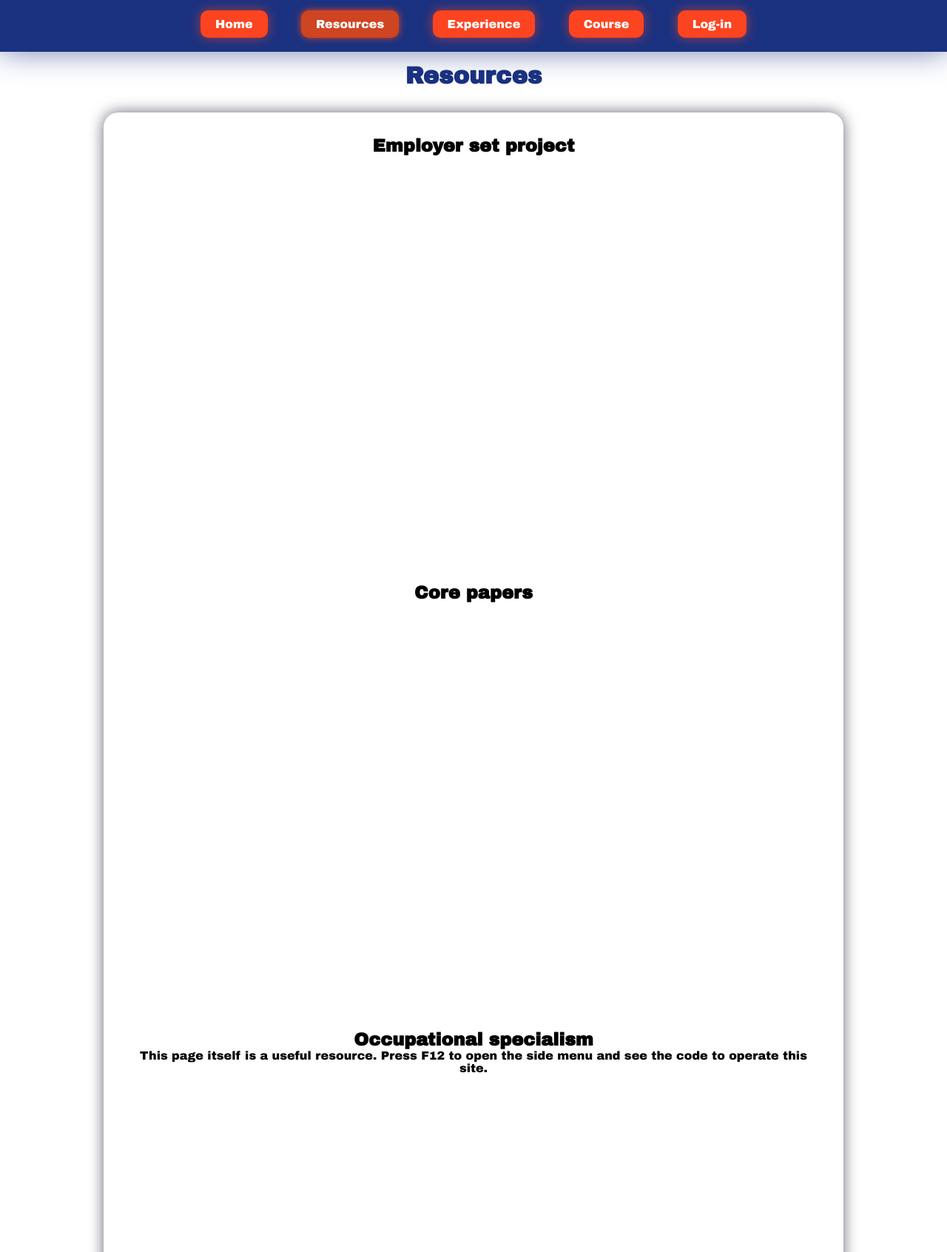
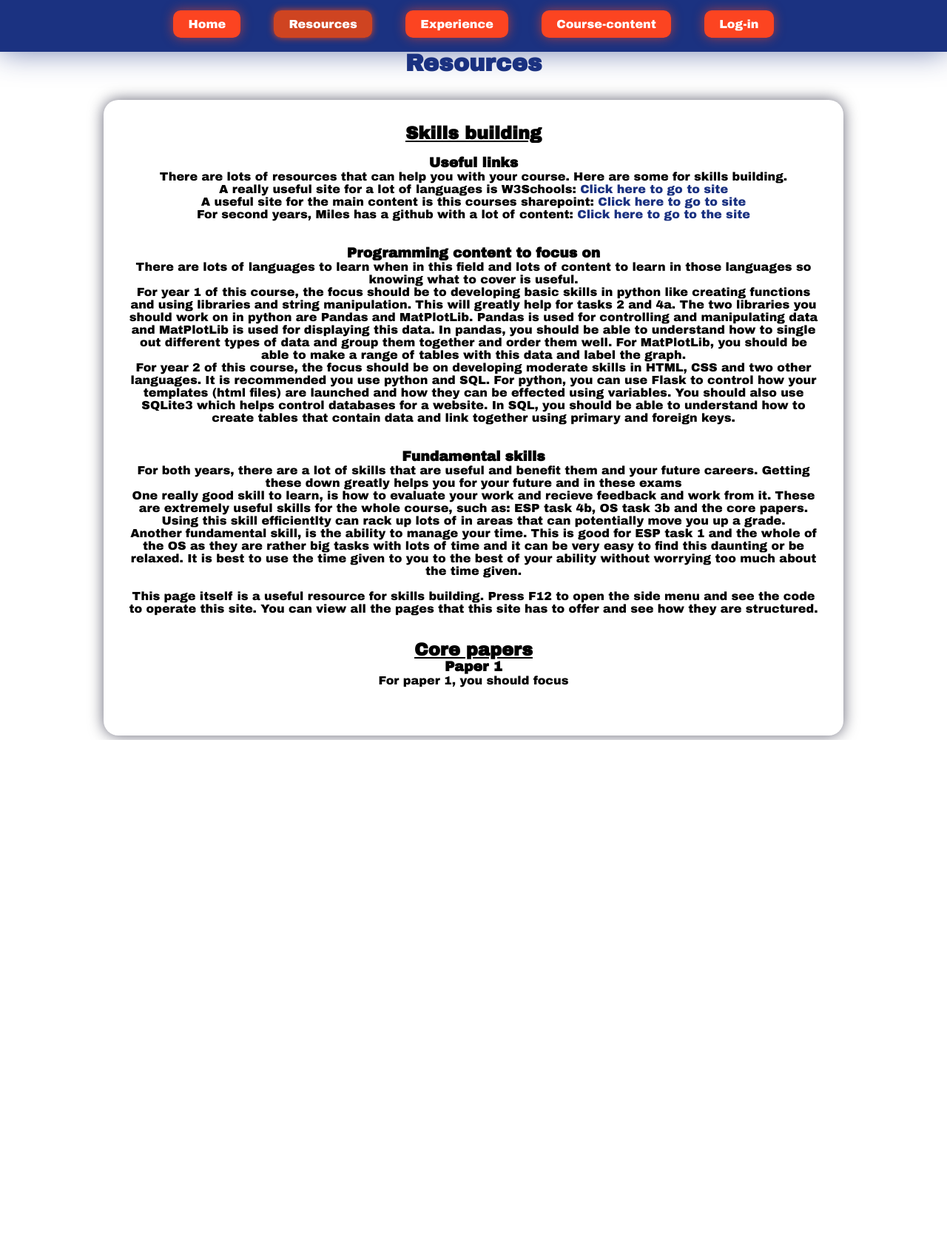
Before and after one commit to theHappyMonke/E-learning-resource, a Flask app: page /resources in a window 1280 px wide. Shown: the top 1692 px of the page at 74% size. After the commit the page ends 1000 px from the top, so only its background shows below. Run offline with Flask 3, Linux system fonts and the light colour scheme.

Commit message:
Added all the content and fixed the login system so you can actually log in.

```diff
--- a/main.py
+++ b/main.py
@@ -20,22 +20,18 @@ cursor.close()
 
 ####Flask content####
 
-# The Flask app is created here. The name of the app is the name of the file.
-app = Flask(__name__)
-app.config['SECRET_KEY'] = 'this_is_a_very_secret_key'
+app = Flask(__name__)# The Flask app is created here. The name of the app is the name of the file.
+app.config['SECRET_KEY'] = 'this_is_a_very_secret_key'# This just allows flash to output messages.
 
-# App route controls what appears in the url for the different pages.
-@app.route('/')
+@app.route('/')# App route controls what appears in the url for the different pages.
 @app.route('/home')
 def home():
-    # The 'render_template' syntax is used to render templates in the templates folder.
-    # The reason it uses return is because this is a function and it needs to return an item.
-    # Note that the html if file is not in the templates folder, it will not be shown.
-    return render_template('home.html')
+    return render_template('home.html')# The 'render_template' syntax is used to render templates in the templates folder.
+    # Note: that the html if file is not in the templates folder, it will not be shown.
 
-@app.route('/course')
-def course():
-    return render_template('course.html')
+@app.route('/course-content')
+def coursecontent():
+    return render_template('course-content.html')
 
 @app.route('/resources')
 def resources():
@@ -71,7 +67,7 @@ def login():
                 connection.commit()
                 cursor.close()
             except sqlite3.Error as error:
-                flash('Database error')
+                flash('Database error', error)
                 return render_template('login.html')
             finally:
                 flash('Signup successful')
@@ -81,15 +77,22 @@ def login():
             try:
                 # If the email exists, it will check the password and the username if they match and if they don't return an error.
                 cursor = connection.cursor()
-                cursor.execute(f"SELECT * FROM users WHERE email={email}")
-                cursor.fetchone()
+                cursor.execute(f"SELECT * FROM users WHERE email=='{email}'")
+                check = cursor.fetchone()
                 cursor.close()
             except sqlite3.Error as error:
-                flash('Database error')
+                flash('Database error', error)
                 return render_template('login.html')
             finally:
-                flash('Login successful')
-                return render_template('login.html')
+                if check[2] != username or check[3] != password:
+                    flash('Username or password is incorrect')
+                    return render_template('login.html')
+                elif check[2] == username and check[3] == password:
+                    flash('Login successful')
+                    return render_template('login.html')
+                else:
+                    flash('Function error')
+                    return render_template('login.html')
         else:
             flash('Function error')
             return render_template('login.html')
--- a/static/css/styles.css
+++ b/static/css/styles.css
@@ -1,5 +1,6 @@
-/* General content*/
 /*
+    General content
+
     General content is used to apply styles to all elements regardless of class or id.
     It is useful for setting up the base styles for the website such as the colours of text or fonts.
 */
@@ -56,9 +57,10 @@ form {
 
 /* End of general */
 
-/* Class assignment */
 /*
-    Classes are used to apply styles to multiple elements.
+    Class assignment
+
+    Classes are used to apply styles to multiple elements and are defined in CSS using '.'.
     This is useful so that there is not reduntant code and it saves development time.
 */
 
@@ -116,7 +118,7 @@ a.interactive:hover {
     width: 900px;
     margin: 2em auto;
     background-color: #1b3281;
-    box-shadow: 0 0 20px #1b32819b;
+    box-shadow: 0 0 10px #1b32819b;
     border-radius: 20px;
 }
 
@@ -127,6 +129,19 @@ a.interactive:hover {
     background-color: #fff;
     box-shadow: 0 0 20px #00001a9b;
     border-radius: 20px;
+}
+
+.resource-links {
+    color: #1b3281;
+    text-decoration: none;
+}
+
+.navbar-hidden {
+    transform: translateY(-100%);  /* Moves the navbar out of view */
+}
+
+.topic-title {
+    text-decoration: underline;
 }
 
 /* End of class assignment */
@@ -167,10 +182,6 @@ a.interactive:hover {
     transition: transform 0.6s ease-in-out;  /* Smooth animation */
 }
 
-.navbar-hidden {
-    transform: translateY(-100%);  /* Moves the navbar out of view */
-}
-
 #navbar > a {
     color: #fff;
     background-color: #fc4421;
--- a/static/js/scripts.js
+++ b/static/js/script.js
@@ -1,3 +1,4 @@
+// This script is used to hide the navbar when the user scrolls down and show the navbar when the user scrolls up.
 const navbar = document.getElementById('navbar');
 let lastScrollY = window.scrollY;
 
--- a/templates/base.html
+++ b/templates/base.html
@@ -19,20 +19,26 @@
             <a href="{{ url_for('home') }}" {% if active=='home' %}class="active"{% endif %}>Home</a>
             <a href="{{ url_for('resources') }}" {% if active=='resources' %}class="active"{% endif %}>Resources</a>
             <a href="{{ url_for('experience') }}" {% if active=='experience' %}class="active"{% endif %}>Experience</a>
-            <a href="{{ url_for('course') }}" {% if active=='course' %}class="active"{% endif %}>Course</a>
+            <a href="{{ url_for('coursecontent') }}" {% if active=='course-content' %}class="active"{% endif %}>Course-content</a>
             <a href="{{ url_for('login') }}" {% if active=='log in' %}class="active"{% endif %}>Log-in</a>
         </div>
         <br>
         <br>
         <br>
         <br>
-        <br>
+        <!--
+        This is the content block. This is where the content of the page will be displayed.
+        It is altered depending on the page that is being displayed.
+        The program does this by using the 'block' and 'endblock' tags.
+        -->
+
         {% block content %}{% endblock %}
+
         <!--
             This is the end of the content block.
         -->
 
-        <script src="/static/js/scripts.js"></script> <!-- Scripts.js connected here -->
+        <script src="/static/js/script.js"></script> <!-- Scripts.js connected here -->
     </body>
 
 </html>
--- a/templates/resources.html
+++ b/templates/resources.html
@@ -4,35 +4,59 @@
 
 {% block content %}
     <!--
-        This is the content block. This is where the content of the page will be displayed.
-        It is altered depending on the page that is being displayed.
-
-
         This is an idea for a menu container. It is used to hold the menu that is displayed on the page.
         It is used to navigate between the different sections of the page.
         This is another use of the id function where is links to content of the page.
+        The plan for this was to have a menu that would allow the user to jump to different sections of the page.
+        It would be useful for a page that has a lot of content so it is still here so you can use snippets.
+        If you remove the comments in the code it will be displayed on the page.
+    -->
 
+    <!--Remove this
     <div id="menu-container">
         <h3><u>Year 1</u></h3>
-        <a class="interactive" href="#ESP">Go to the ESP</a>
-        <a class="interactive" href="#Core">Go to the Core papers</a>
+        <a class="interactive" href="#skills">Go to the Skills bulding</a>
+        <a class="interactive" href="#core">Go to the Core papers</a>
         <br>
+
+        This part was for the old version of the site. It was used to navigate between the different years of the course.
+        The button won't work as the id doesn't exist.
         <h3><u>Year 2</u></h3>
         <a class="interactive" href="#OS">Go to the OS</a>
     </div>
-    -->
+    And this-->
 
     <h1 id="page-title">Resources</h1>
 
     <div class="content">
-        <h2 class="topic-title" id="ESP">Employer set project</h2>
-        <br><br><br><br><br><br><br><br><br><br><br><br><br><br><br><br><br><br><br><br><br><br><br><br><br><br><br><br><br><br><br><br><br><br>
-        <h2 class="topic-title" id="Core">Core papers</h2>
-        <br><br><br><br><br><br><br><br><br><br><br><br><br><br><br><br><br><br><br><br><br><br><br><br><br><br><br><br><br><br><br><br><br><br>
-        <h2 class="topic-title" id="OS">Occupational specialism</h2>
-        <p>This page itself is a useful resource. Press F12 to open the side menu and see the code to operate this site.</p>
-        <br><br><br><br><br><br><br><br><br><br><br><br><br><br><br><br><br><br><br><br><br><br><br><br><br><br><br><br><br><br><br><br><br><br>
-        <br><br><br><br><br><br><br><br><br><br><br><br><br><br><br><br><br><br><br><br><br><br><br><br><br><br><br><br><br><br><br><br><br><br>
+        <h2 class="topic-title" id="skills">Skills building</h2>
+        <br>
+        <h3>Useful links</h3>
+        <p>There are lots of resources that can help you with your course. Here are some for skills building.</p>
+        <p>A really useful site for a lot of languages is W3Schools: <a class="resource-links" target="_blank" href="https://www.w3schools.com/">Click here to go to site</a></p>
+        <p>A useful site for the main content is this courses sharepoint: <a class="resource-links" target="_blank" href="https://collyer82.sharepoint.com/sites/TLevelDigital">Click here to go to site</a></p>
+        <p>For second years, Miles has a github with a lot of content: <a class="resource-links" target="_blank" href="https://github.com/mfm-collyers">Click here to go to the site</a></p>
+        <br>
+        <br>
+        <h3>Programming content to focus on</h3>
+        <p>There are lots of languages to learn when in this field and lots of content to learn in those languages so knowing what to cover is useful.</p>
+        <p>For year 1 of this course, the focus should be to developing basic skills in python like creating functions and using libraries and string manipulation. This will greatly help for tasks 2 and 4a. The two libraries you should work on in python are Pandas and MatPlotLib. Pandas is used for controlling and manipulating data and MatPlotLib is used for displaying this data. In pandas, you should be able to understand how to single out different types of data and group them together and order them well. For MatPlotLib, you should be able to make a range of tables with this data and label the graph.</p>
+        <p>For year 2 of this course, the focus should be on developing moderate skills in HTML, CSS and two other languages. It is recommended you use python and SQL. For python, you can use Flask to control how your templates (html files) are launched and how they can be effected using variables. You should also use SQLite3 which helps control databases for a website. In SQL, you should be able to understand how to create tables that contain data and link together using primary and foreign keys.</p>
+        <br>
+        <br>
+        <h3>Fundamental skills</h3>
+        <p>For both years, there are a lot of skills that are useful and benefit them and your future careers. Getting these down greatly helps you for your future and in these exams</p>
+        <p>One really good skill to learn, is how to evaluate your work and recieve feedback and work from it. These are extremely useful skills for the whole course, such as: ESP task 4b, OS task 3b and the core papers. Using this skill efficientlty can rack up lots of in areas that can potentially move you up a grade.</p>
+        <p>Another fundamental skill, is the ability to manage your time. This is good for ESP task 1 and the whole of the OS as they are rather big tasks with lots of time and it can be very easy to find this daunting or be relaxed. It is best to use the time given to you to the best of your ability without worrying too much about the time given.</p>
+        <br>
+        <p>This page itself is a useful resource for skills building. Press F12 to open the side menu and see the code to operate this site. You can view all the pages that this site has to offer and see how they are structured.</p>
+        <br>
+        <br>
+        <h2 class="topic-title" id="core">Core papers</h2>
+        <h3>Paper 1</h3>
+        <p>For paper 1, you should focus</p>
+        <br>
+        <br>
     </div>
 
 {% endblock %}
```
Also changed, not shown: templates/course-content.html (added, +80 -0 lines), templates/course.html (deleted, +0 -33 lines), templates/home.html (+7 -1 lines), database.db.
